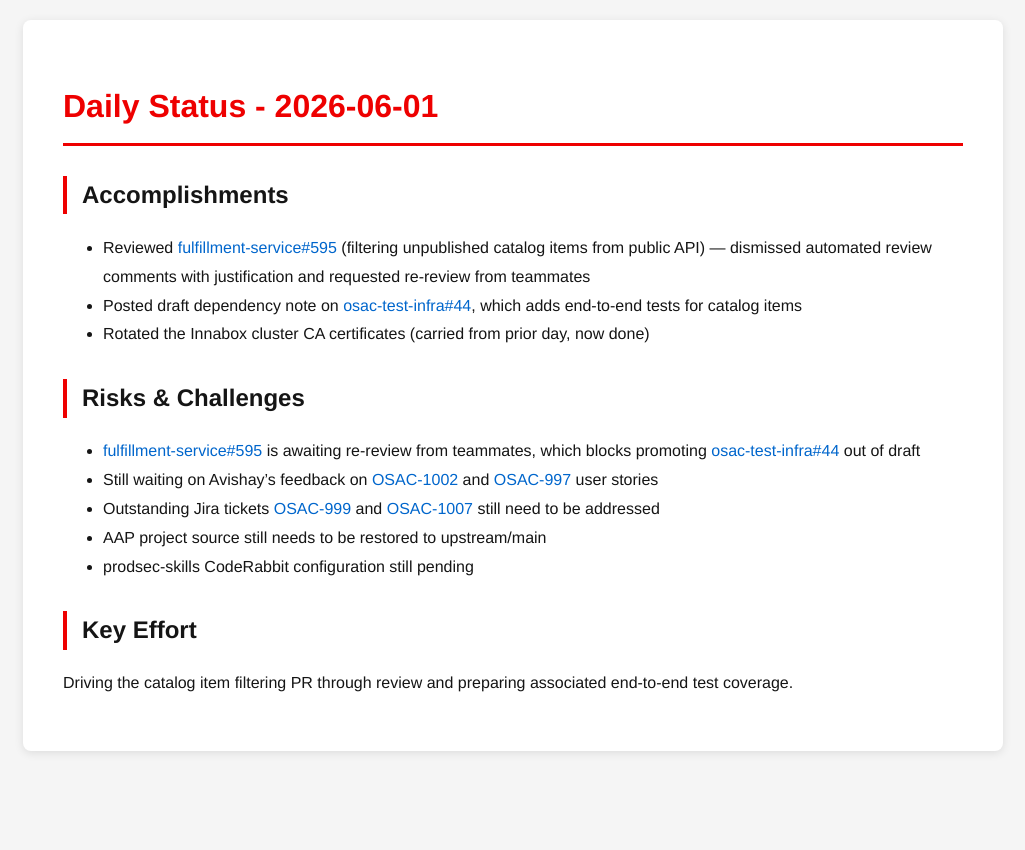
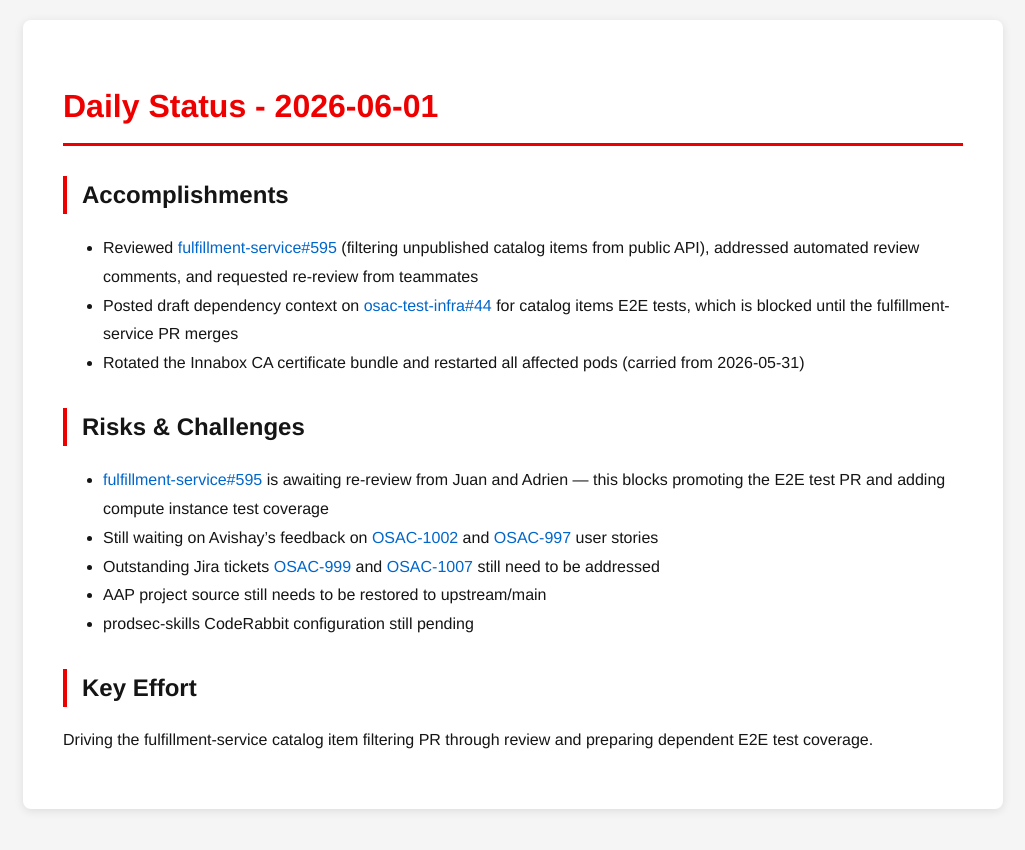
Before and after one commit to tzvatot/daily-status, a Jekyll site: the page built from 2026-06-01.md, in a window 1280 px wide. Shown: the top 850 px of the page, without its empty margins (127-1152 px from the left). Built offline with Jekyll 4.4.1, drawn with Linux system fonts in a browser that asks for light colours.

Commit message:
Daily status update - 2026-06-01

```diff
--- a/2026-06-01.md
+++ b/2026-06-01.md
@@ -7,16 +7,16 @@ date: 2026-06-01
 # Daily Status - 2026-06-01
 
 ## Accomplishments
-- Reviewed [fulfillment-service#595](https://github.com/osac-project/fulfillment-service/pull/595) (filtering unpublished catalog items from public API) — dismissed automated review comments with justification and requested re-review from teammates
-- Posted draft dependency note on [osac-test-infra#44](https://github.com/osac-project/osac-test-infra/pull/44), which adds end-to-end tests for catalog items
-- Rotated the Innabox cluster CA certificates (carried from prior day, now done)
+- Reviewed [fulfillment-service#595](https://github.com/osac-project/fulfillment-service/pull/595) (filtering unpublished catalog items from public API), addressed automated review comments, and requested re-review from teammates
+- Posted draft dependency context on [osac-test-infra#44](https://github.com/osac-project/osac-test-infra/pull/44) for catalog items E2E tests, which is blocked until the fulfillment-service PR merges
+- Rotated the Innabox CA certificate bundle and restarted all affected pods (carried from 2026-05-31)
 
 ## Risks & Challenges
-- [fulfillment-service#595](https://github.com/osac-project/fulfillment-service/pull/595) is awaiting re-review from teammates, which blocks promoting [osac-test-infra#44](https://github.com/osac-project/osac-test-infra/pull/44) out of draft
+- [fulfillment-service#595](https://github.com/osac-project/fulfillment-service/pull/595) is awaiting re-review from Juan and Adrien — this blocks promoting the E2E test PR and adding compute instance test coverage
 - Still waiting on Avishay's feedback on [OSAC-1002](https://redhat.atlassian.net/browse/OSAC-1002) and [OSAC-997](https://redhat.atlassian.net/browse/OSAC-997) user stories
 - Outstanding Jira tickets [OSAC-999](https://redhat.atlassian.net/browse/OSAC-999) and [OSAC-1007](https://redhat.atlassian.net/browse/OSAC-1007) still need to be addressed
 - AAP project source still needs to be restored to upstream/main
 - prodsec-skills CodeRabbit configuration still pending
 
 ## Key Effort
-Driving the catalog item filtering PR through review and preparing associated end-to-end test coverage.
+Driving the fulfillment-service catalog item filtering PR through review and preparing dependent E2E test coverage.
```
